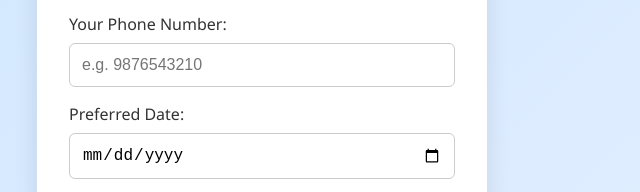
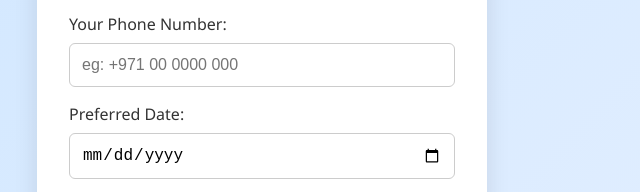
Before and after one commit to PhantomDaDev/appointment-test, a plain HTML site: page index.html in a window 1280 px wide. Shown: the part 309-501 px from the top of the page, 378-1018 px from the left. Drawn offline with nearby package versions, Linux system fonts and the light colour scheme.

Commit message:
Update index.html

```diff
--- a/index.html
+++ b/index.html
@@ -136,7 +136,7 @@
             id="phone"
             name="phone_number"
             pattern="[0-9]{10}"
-            placeholder="e.g. 9876543210"
+            placeholder="eg: +971 00 0000 000"
             required
           />
         </div>
```
